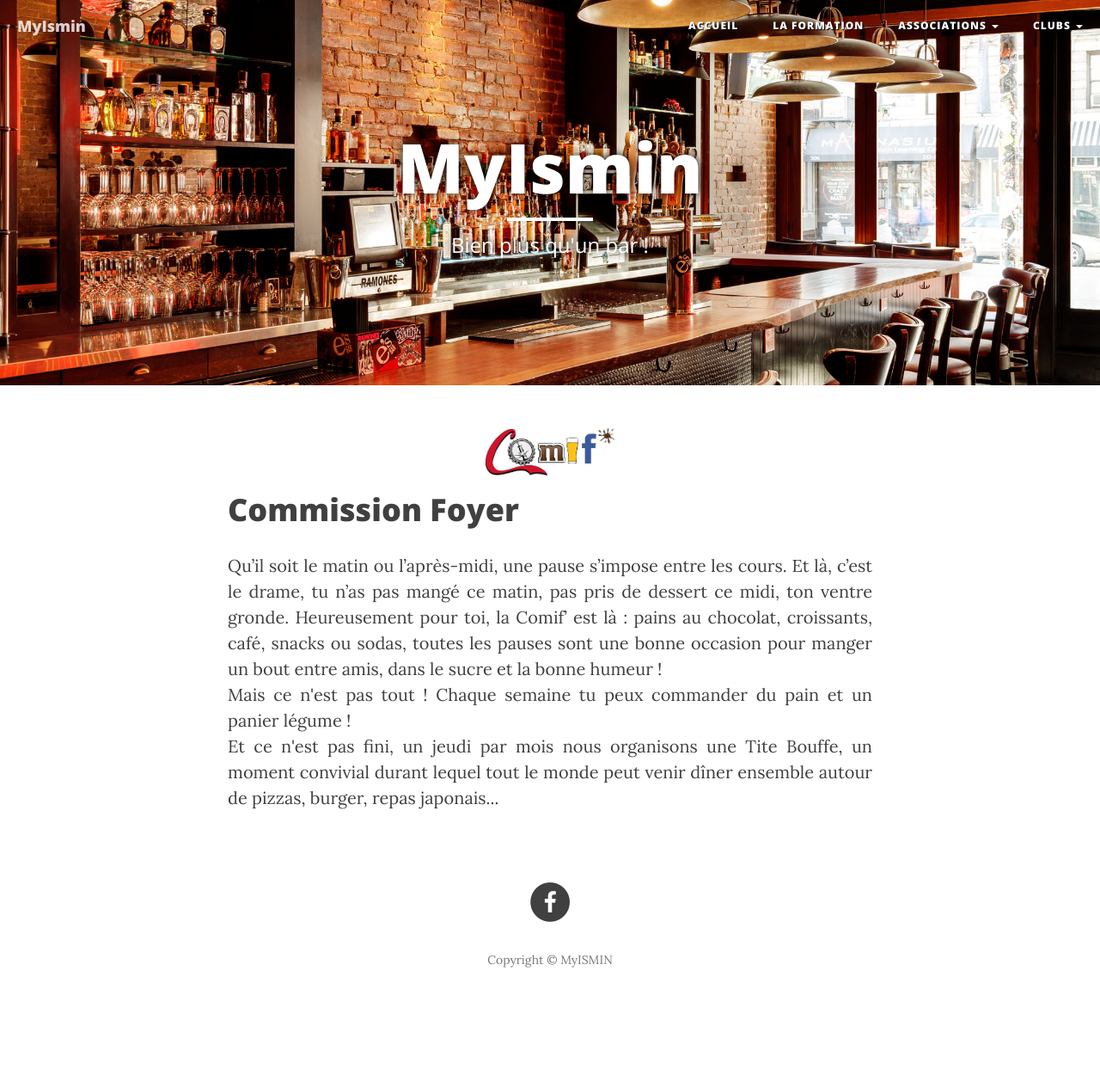
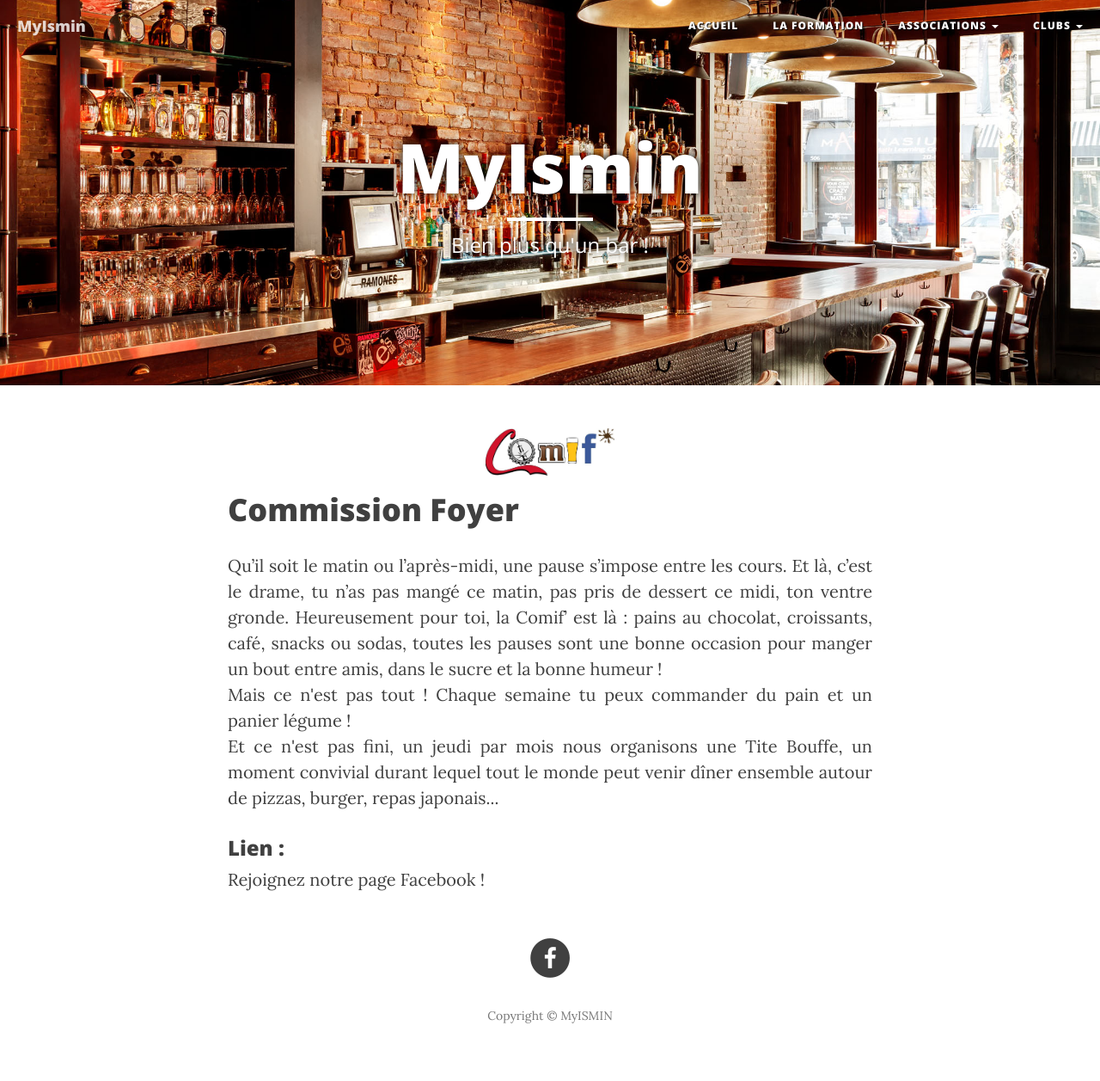
Before and after one commit to ccouzinet/MyIsmin, a Jekyll site: the page built from assos/_posts/2015-07-24-Comif.html, in a window 1280 px wide. Shown: the whole page at 86% size. Built offline with Jekyll 4.4.1, drawn with Linux system fonts in a browser that asks for light colours; before the commit the page ends 1192 px from its top, so only the background shows below that.

Commit message:
(Add)lien FB Comif

```diff
--- a/assos/_posts/2015-07-24-Comif.html
+++ b/assos/_posts/2015-07-24-Comif.html
@@ -16,3 +16,7 @@ logo : img/logo_comif.jpg
   Et ce n'est pas fini, un jeudi par mois nous organisons une Tite Bouffe, un moment convivial durant lequel
   tout le monde peut venir dîner ensemble autour de pizzas, burger, repas japonais...
 </p>
+<h3 class="post-title">
+  Lien :
+</h3>
+<a href="https://www.facebook.com/pages/Comif-Tibbar/294988283892695?fref=nf">Rejoignez notre page Facebook !</a>
```
